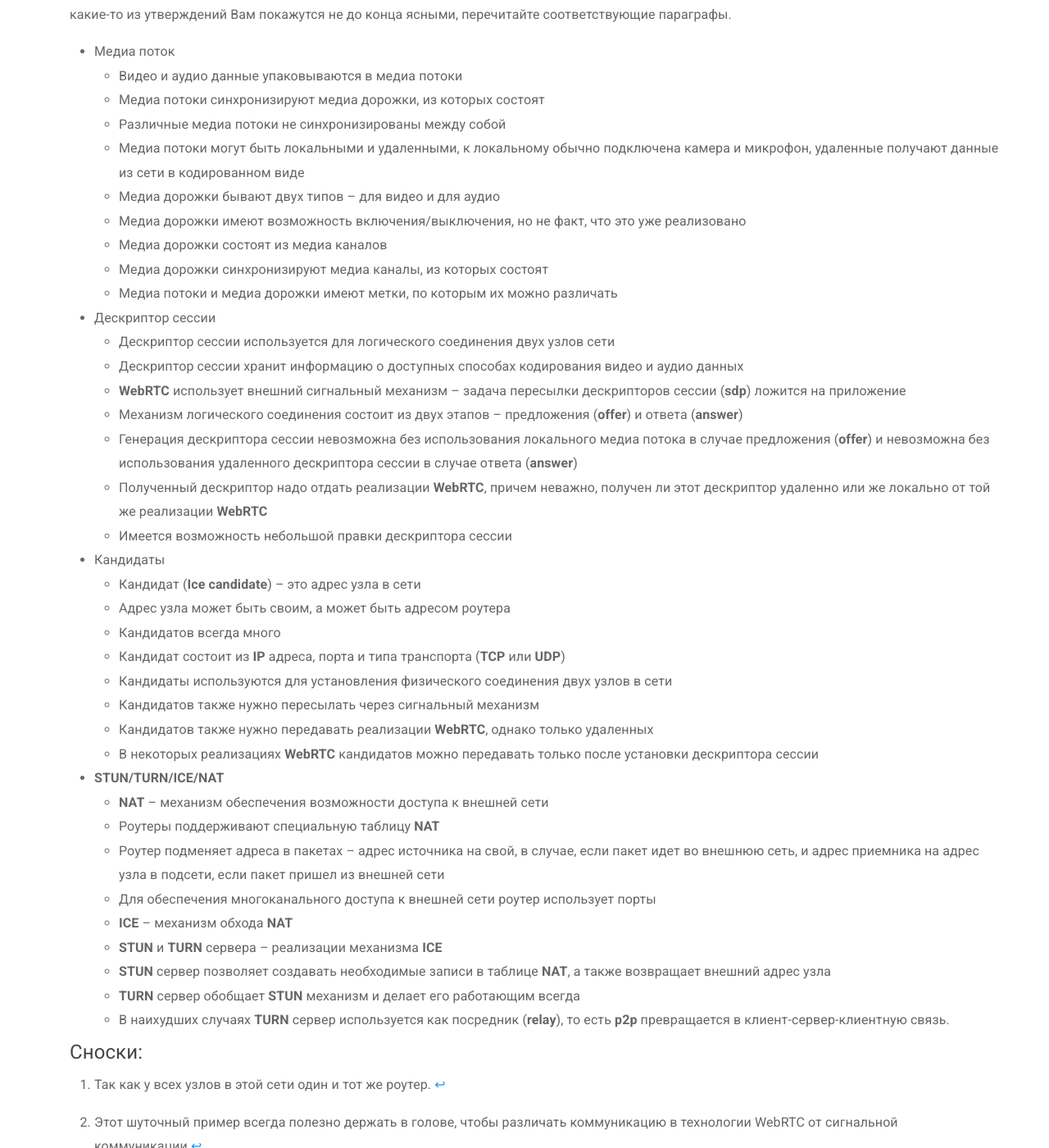
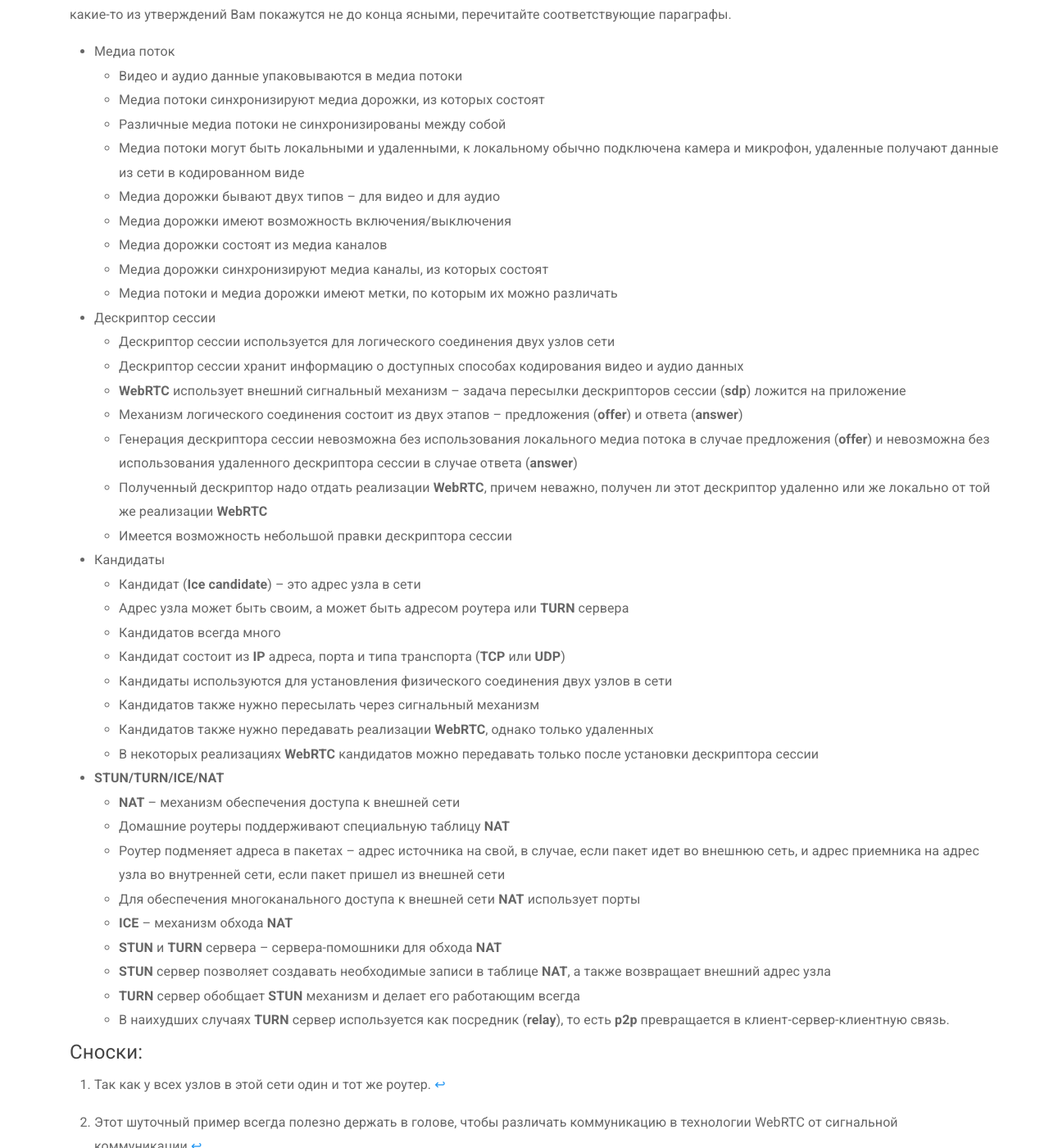
Before and after one commit to forasoft/forasoft.github.io, a Jekyll site: the page built from _posts/2015-10-31-webrtc-in-plain-russian.md, in a window 1280 px wide and 1400 px high, scrolled down 15467 px. Shown: the whole window at 82% size. Built offline with Jekyll 4.4.1, drawn with Linux system fonts in a browser that asks for light colours; nearby versions of some CDN libraries; comment, search, counter and statistics services are not loaded; some of the changed text lies outside the part shown.

Commit message:
Simple webrtc. subnet -> private net terminology. Editing 3.

```diff
--- a/_posts/2015-10-31-webrtc-in-plain-russian.md
+++ b/_posts/2015-10-31-webrtc-in-plain-russian.md
@@ -20,7 +20,7 @@ author: kupec
 Установить соединение **p2p** -- довольно трудная задача, так как компьютеры не всегда обладают публичными **IP** адресами, то есть адресами в интернете.
 Из-за небольшого количества **IPv4** адресов (и для целей безопасности) был разработан механизм **NAT**, который позволяет создавать приватные сети, например, для домашнего использования.
 Многие домашние роутеры сейчас поддерживают **NAT** и благодаря этому все домашние устройства имеют выход в интернет, хотя провайдеры интернета обычно предоставляют один **IP** адрес.
-Публичные **IP** адреса - уникальны в интернете, а приватные нет. Поэтому соединиться p2p - трудно.
+Публичные **IP** адреса - уникальны в интернете, а приватные нет. Поэтому соединиться **p2p** - трудно.
 
 Для того, чтобы понять это лучше, рассмотрим три ситуации: оба узла находятся в одной сети **(Рисунок 1)**, оба узла находятся в разных сетях (один в приватной, другой в публичной) **(Рисунок 2)** и оба узла находятся в разных приватных сетях с одинаковыми **IP** адресами **(Рисунок 3)**.
 
@@ -332,7 +332,7 @@ author: kupec
     - Различные медиа потоки не синхронизированы между собой
     - Медиа потоки могут быть локальными и удаленными, к локальному обычно подключена камера и микрофон, удаленные получают данные из сети в кодированном виде
     - Медиа дорожки бывают двух типов – для видео и для аудио
-    - Медиа дорожки имеют возможность включения/выключения, но не факт, что это уже реализовано
+    - Медиа дорожки имеют возможность включения/выключения
     - Медиа дорожки состоят из медиа каналов
     - Медиа дорожки синхронизируют медиа каналы, из которых состоят
     - Медиа потоки и медиа дорожки имеют метки, по которым их можно различать
@@ -346,7 +346,7 @@ author: kupec
     - Имеется возможность небольшой правки дескриптора сессии
   - Кандидаты
     - Кандидат (**Ice candidate**) – это адрес узла в сети
-    - Адрес узла может быть своим, а может быть адресом роутера
+    - Адрес узла может быть своим, а может быть адресом роутера или **TURN** сервера
     - Кандидатов всегда много
     - Кандидат состоит из **IP** адреса, порта и типа транспорта (**TCP** или **UDP**)
     - Кандидаты используются для установления физического соединения двух узлов в сети
@@ -354,12 +354,12 @@ author: kupec
     - Кандидатов также нужно передавать реализации **WebRTC**, однако только удаленных
     - В некоторых реализациях **WebRTC** кандидатов можно передавать только после установки дескриптора сессии
   - **STUN/TURN/ICE/NAT**
-    - **NAT** – механизм обеспечения возможности доступа к внешней сети
-    - Роутеры поддерживают специальную таблицу **NAT**
-    - Роутер подменяет адреса в пакетах – адрес источника на свой, в случае, если пакет идет во внешнюю сеть, и адрес приемника на адрес узла в подсети, если пакет пришел из внешней сети
-    - Для обеспечения многоканального доступа к внешней сети роутер использует порты
+    - **NAT** – механизм обеспечения доступа к внешней сети
+    - Домашние роутеры поддерживают специальную таблицу **NAT**
+    - Роутер подменяет адреса в пакетах – адрес источника на свой, в случае, если пакет идет во внешнюю сеть, и адрес приемника на адрес узла во внутренней сети, если пакет пришел из внешней сети
+    - Для обеспечения многоканального доступа к внешней сети **NAT** использует порты
     - **ICE** – механизм обхода **NAT**
-    - **STUN** и **TURN** сервера – реализации механизма **ICE**
+    - **STUN** и **TURN** сервера – сервера-помошники для обхода **NAT**
     - **STUN** сервер позволяет создавать необходимые записи в таблице **NAT**, а также возвращает внешний адрес узла
     - **TURN** сервер обобщает **STUN** механизм и делает его работающим всегда
     - В наихудших случаях **TURN** сервер используется как посредник (**relay**), то есть **p2p** превращается в клиент-сервер-клиентную связь.
```
